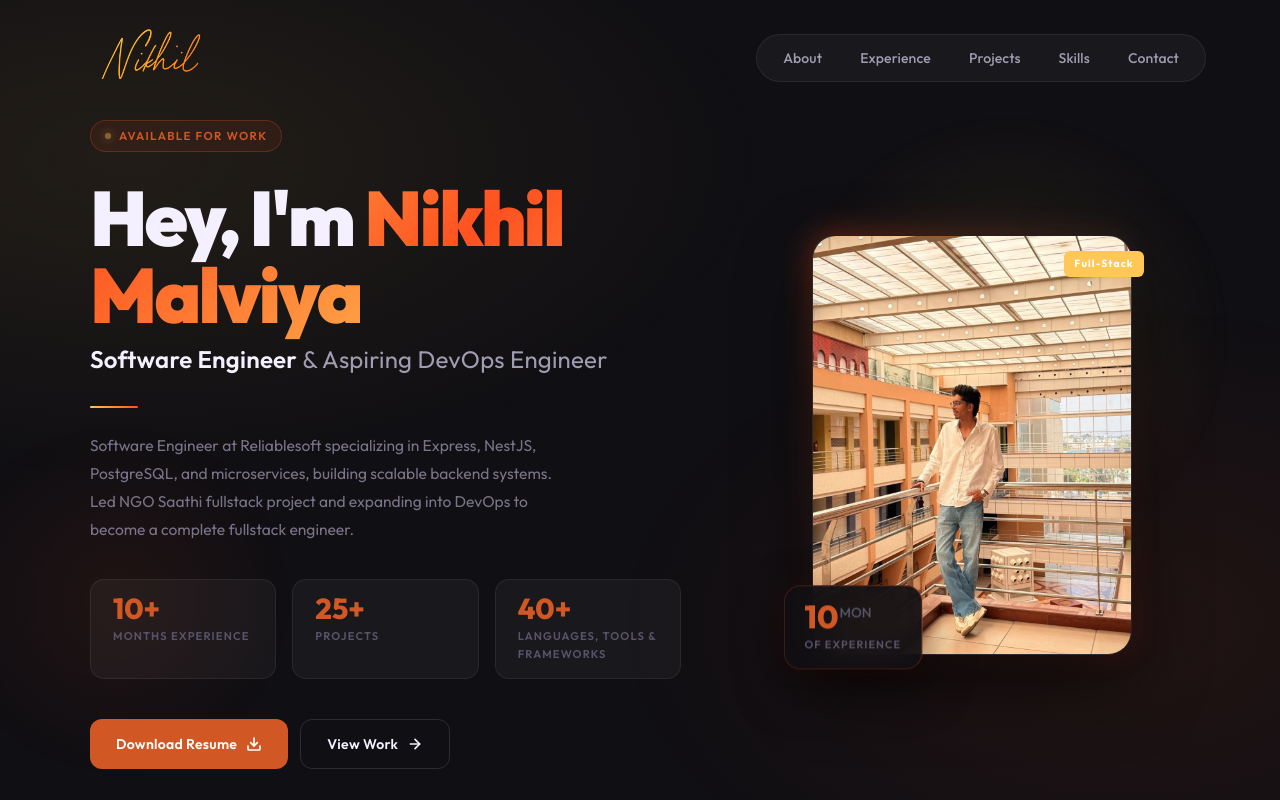
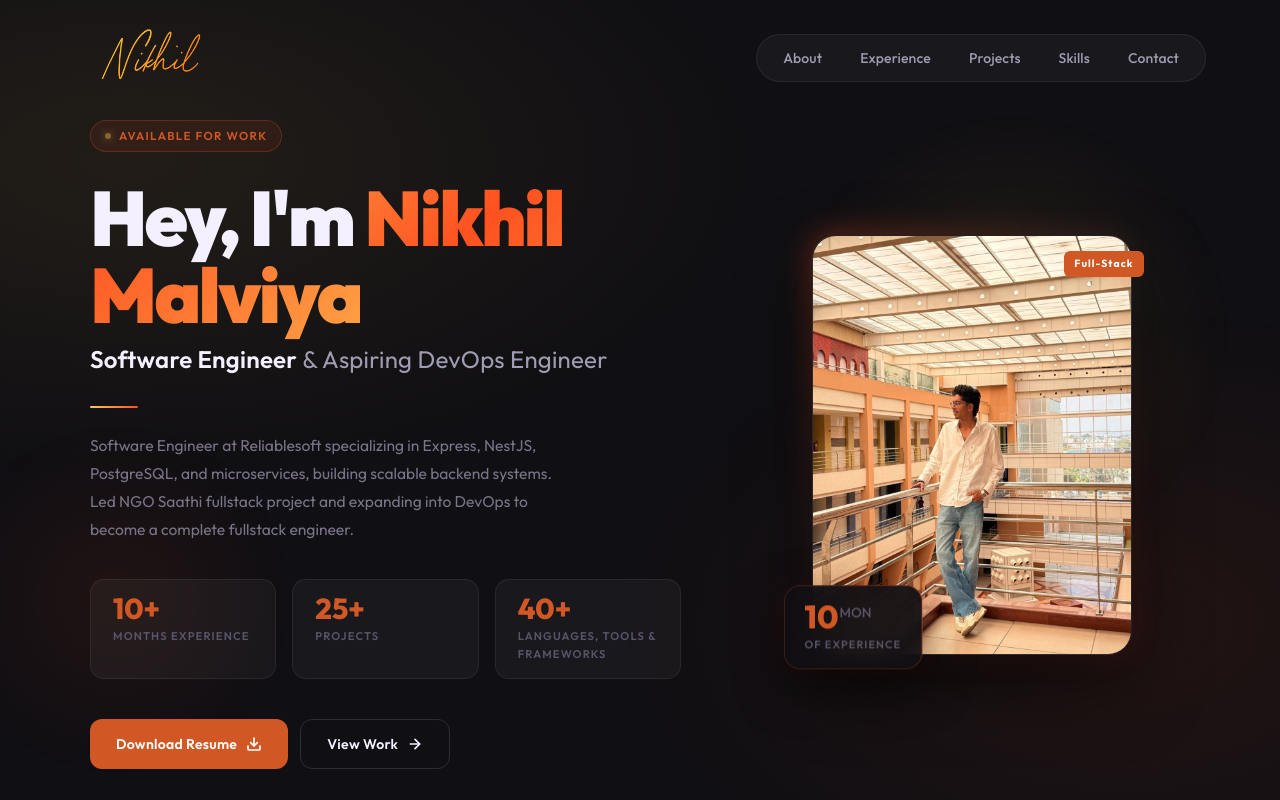
Before and after one commit to malviyanikhil123/Nikhil-Portfolio, a React (Vite) app: page / in a window 1280 px wide. Shown: the top 800 px of the page. Built offline with nearby package versions, Linux system fonts and the light colour scheme.

Commit message:
update tag color

```diff
--- a/src/styles/About.css
+++ b/src/styles/About.css
@@ -281,7 +281,7 @@
   position: absolute;
   top: 16px;
   right: -12px;
-  background: var(--grad-start);
+  background: var(--coral);
   color: #fff;
   font-family: 'Outfit', sans-serif;
   font-size: 0.65rem;
```
